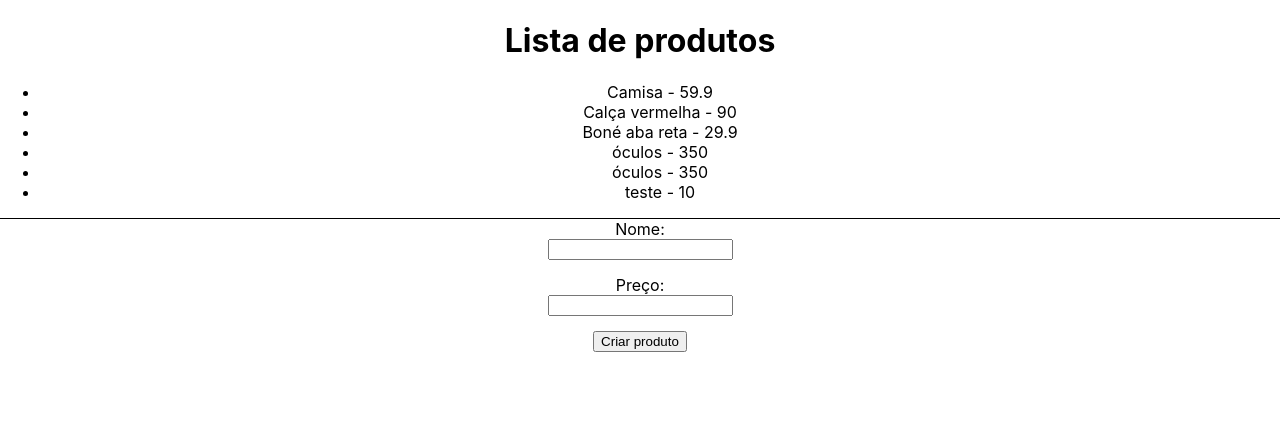
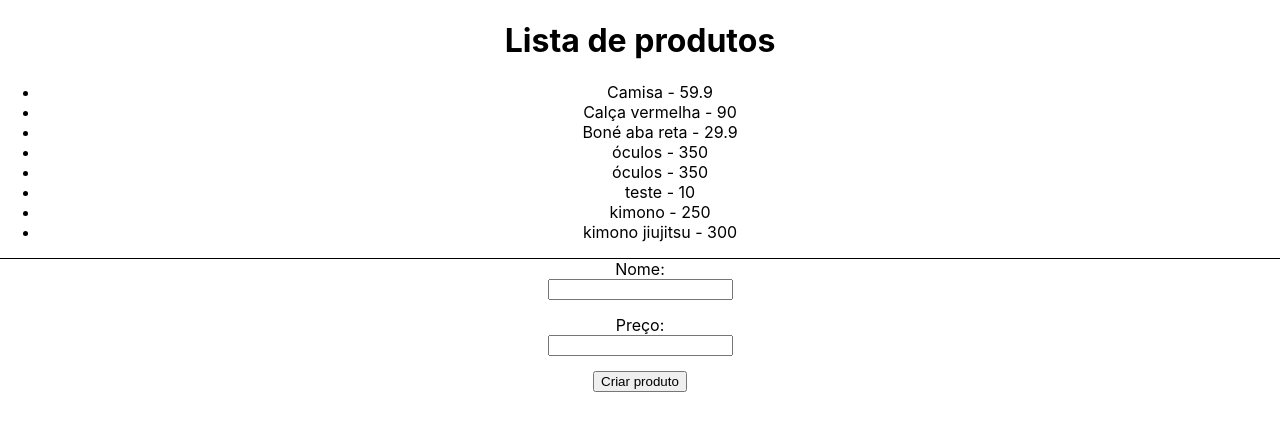
Before and after one commit to xandaosilva/curso-reactjs, a React (Create React App) app in the folder 07_req_http/httpreact/: page / in a window 1280 px wide. Shown: the top 430 px of the page. Built offline with nearby package versions, Linux system fonts and the light colour scheme; data requests are answered from the project's data file.

Commit message:
Carregamento dinâmico de dados

```diff
--- a/07_req_http/httpreact/data/db.json
+++ b/07_req_http/httpreact/data/db.json
@@ -29,6 +29,16 @@
       "name": "teste",
       "price": "10",
       "id": 6
+    },
+    {
+      "name": "kimono",
+      "price": "250",
+      "id": 7
+    },
+    {
+      "name": "kimono jiujitsu",
+      "price": "300",
+      "id": 8
     }
   ]
 }
--- a/07_req_http/httpreact/src/App.js
+++ b/07_req_http/httpreact/src/App.js
@@ -28,6 +28,11 @@ function App() {
       headers: { "Content-Type": "application/json" },
       body: JSON.stringify(product),
     });
+    const addedProduct = await res.json();
+
+    setProducts((prevProducts) => [...prevProducts, addedProduct]);
+    setName("");
+    setPrice("");
   }
 
   return (
```
